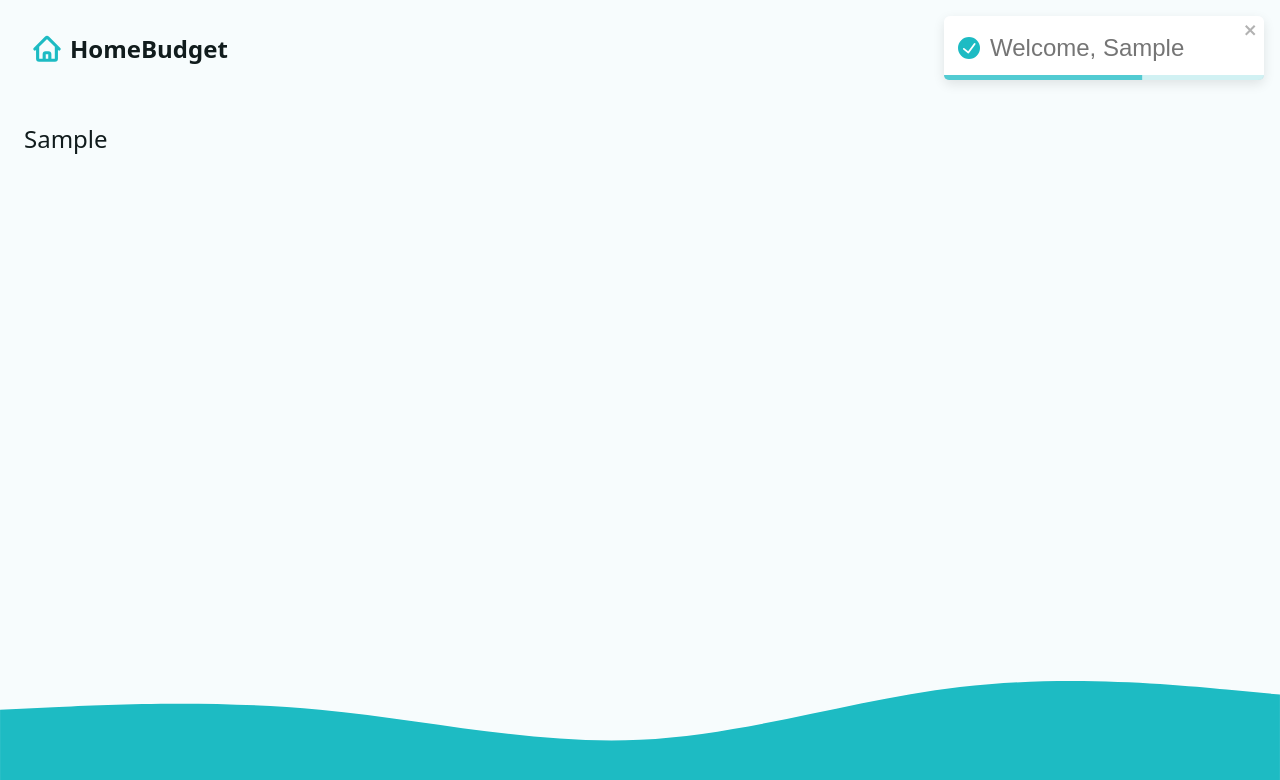
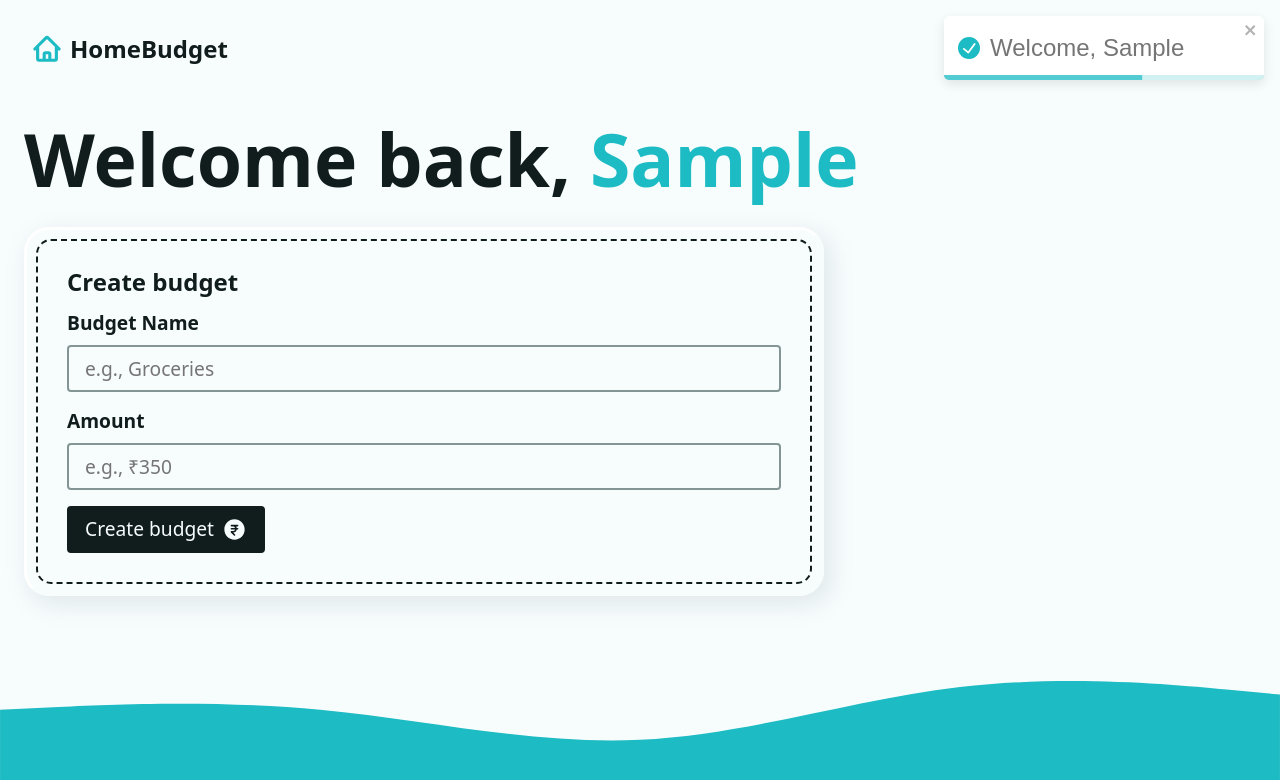
Before and after one commit to acgovardhan/Budgeting-App, a React (Vite) app: page / in a window 1280 px wide. Both pictures are taken after typing "Sample" into the empty fields and a click on the button "Create Account". Shown: the top 780 px of the page. Built offline with nearby package versions, Linux system fonts and the light colour scheme.

Commit message:
budget creation feature

```diff
--- /dev/null
+++ b/src/components/AddBudgetForm.jsx
@@ -0,0 +1,50 @@
+import { Form } from "react-router-dom"
+import { CurrencyRupeeIcon } from "@heroicons/react/24/solid"
+
+const AddBudgetForm = () => {
+  return (
+    <div className="form-wrapper">
+      <h2 className="h3">
+        Create budget
+      </h2>
+      <Form
+        method="post"
+        className="grid-sm"
+      >
+        <div className="grid-xs">
+          <label htmlFor="newBudget">Budget Name</label>
+          <input
+            type="text"
+            name="newBudget"
+            id="newBudget"
+            placeholder="e.g., Groceries"
+            required
+          />
+        </div>
+        <div className="grid-xs">
+          <label htmlFor="newBudgetAmount">Amount</label>
+          <input
+            type="number"
+            step="0.01"
+            name="newBudgetAmount"
+            id="newBudgetAmount"
+            placeholder="e.g., ₹350"
+            required
+            inputMode="decimal"
+          />
+        </div>
+        <input type="hidden" name="_action" value="createBudget"/>
+
+        <button
+          type="submit"
+          className="btn btn--dark"
+        >
+          <span>Create budget</span>
+          <CurrencyRupeeIcon width={25}/>
+        </button>
+      </Form>
+    </div>
+  )
+}
+
+export default AddBudgetForm
--- a/src/components/Intro.jsx
+++ b/src/components/Intro.jsx
@@ -21,6 +21,7 @@ const Intro = () => {
             aria-label="Your Name"
             autoComplete="given-name"
           />
+          <input type="hidden" name="_action" value="newUser"/>
           <button type="submit" className="btn btn--dark">
             <span>Create Account</span>
             <UserPlusIcon width={20} />
--- a/src/helpers.js
+++ b/src/helpers.js
@@ -1,3 +1,8 @@
+const generateRandomColor = () => {
+  const existingBudgetLength = fetchData("budgets")?.length ?? 0;
+  return `${existingBudgetLength * 34} 65% 50%`
+}
+
 // Local storage functions
 export const fetchData = (key) => {
   return JSON.parse(localStorage.getItem(key));
@@ -7,3 +12,21 @@ export const fetchData = (key) => {
 export const deleteItem = ({key}) => {
   return localStorage.removeItem(key)
 }
+
+//create budget
+export const createBudget = ({
+  name, amount
+}) =>{
+  const newItem = {
+    id: crypto.randomUUID(),
+    name: name,
+    createdAt : Date.now(),
+    amount: +amount,
+    color: generateRandomColor()
+  }
+
+  const existingBudgets = fetchData("budgets") ?? [];
+  return localStorage.setItem("budgets",
+    JSON.stringify([...existingBudgets, newItem])
+  )
+}
--- a/src/pages/Dashboard.jsx
+++ b/src/pages/Dashboard.jsx
@@ -1,34 +1,68 @@
 import { useLoaderData } from "react-router-dom"
 
 //helper function
-import { fetchData } from "../helpers"
+import { createBudget, fetchData } from "../helpers"
 import Intro from "../components/Intro"
 import { toast } from "react-toastify"
+import AddBudgetForm from "../components/AddBudgetForm";
 
 //loader function
 export function dashboardLoader(){
-  const userName = fetchData('userName')
-  return { userName }
+  const userName = fetchData('userName');
+  const budgets = fetchData("budgets");
+  return { userName, budgets }
 }
 
 export async function dashboardAction({request}){
   const data = await request.formData();
-  const formData  = Object.fromEntries(data)
-  try{
-    localStorage.setItem("userName", JSON.stringify(formData.userName))
-    return toast.success(`Welcome, ${formData.userName}`)
+  const {_action, ...values}  = Object.fromEntries(data)
+
+  if(_action === "newUser")
+  {
+    try{
+    localStorage.setItem("userName", JSON.stringify(values.userName))
+    return toast.success(`Welcome, ${values.userName}`)
+    }
+    catch(e){
+      throw new Error("There was a problem creating your account.")
+    }
   }
-  catch(e){
-    throw new Error("There was a problem creating your account.")
+
+  if(_action === "createBudget")
+  {
+    try{
+      createBudget({
+        name: values.newBudget,
+        amount: values.newBudgetAmount,
+      })
+      return toast.success("Budget created!")
+    }
+    catch(e)
+    {
+      throw new Error("There was a problem creating your budget.")
+    }
   }
+
 }
 
 const Dashboard = () => {
-  const { userName } = useLoaderData()
+  const { userName, budgets } = useLoaderData()
 
   return (
     <div>
-      {userName ? (<p>{userName}</p>) : <Intro />}
+      {userName ? (
+        <div className="dashboard">
+          <h1>Welcome back, <span className="accent">{userName}</span></h1>
+          <div className="grid-sm">
+            {/*budgets ? () : ()*/}
+            <div className="grid-lg">
+              <div className="flex-lg">
+                <AddBudgetForm />
+              </div>
+            </div>
+          </div>
+        </div>
+      ) : <Intro />}
     </div>
   )
 }
```
